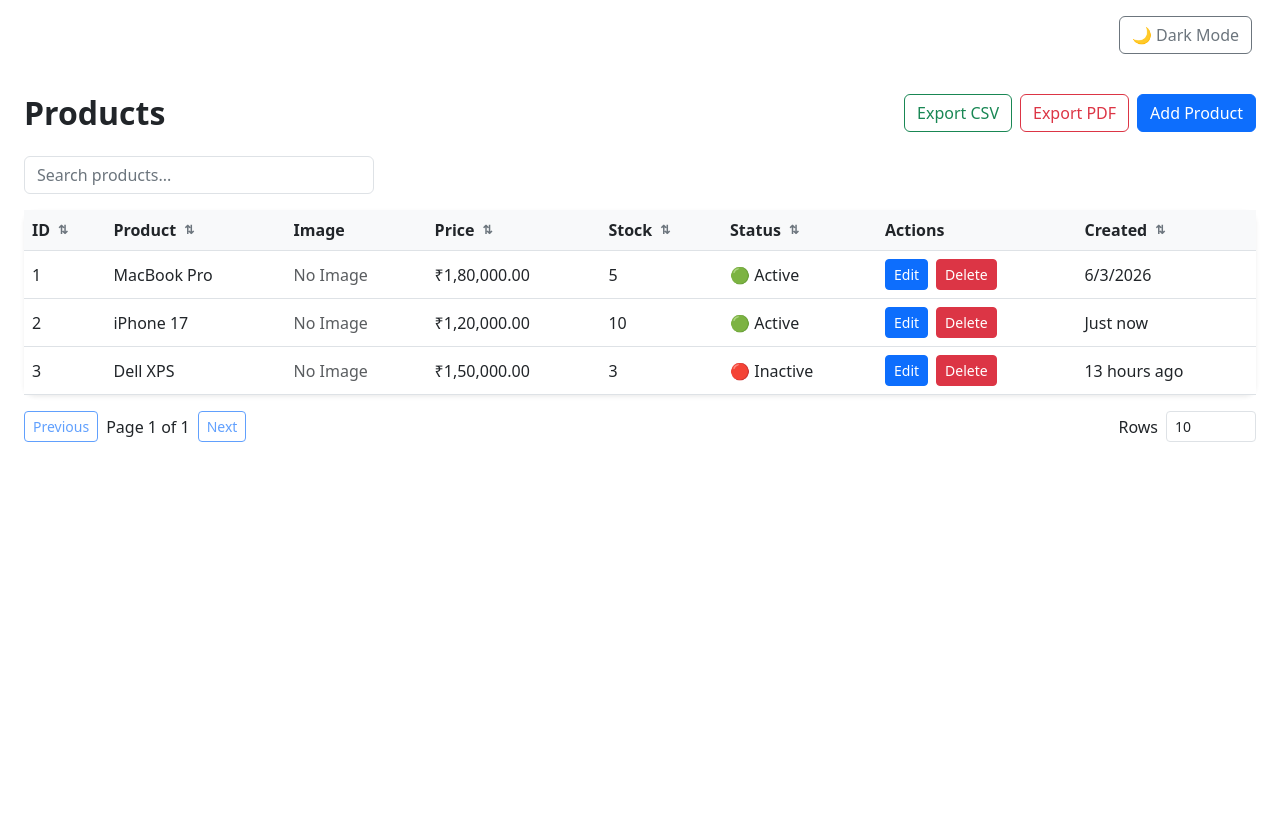
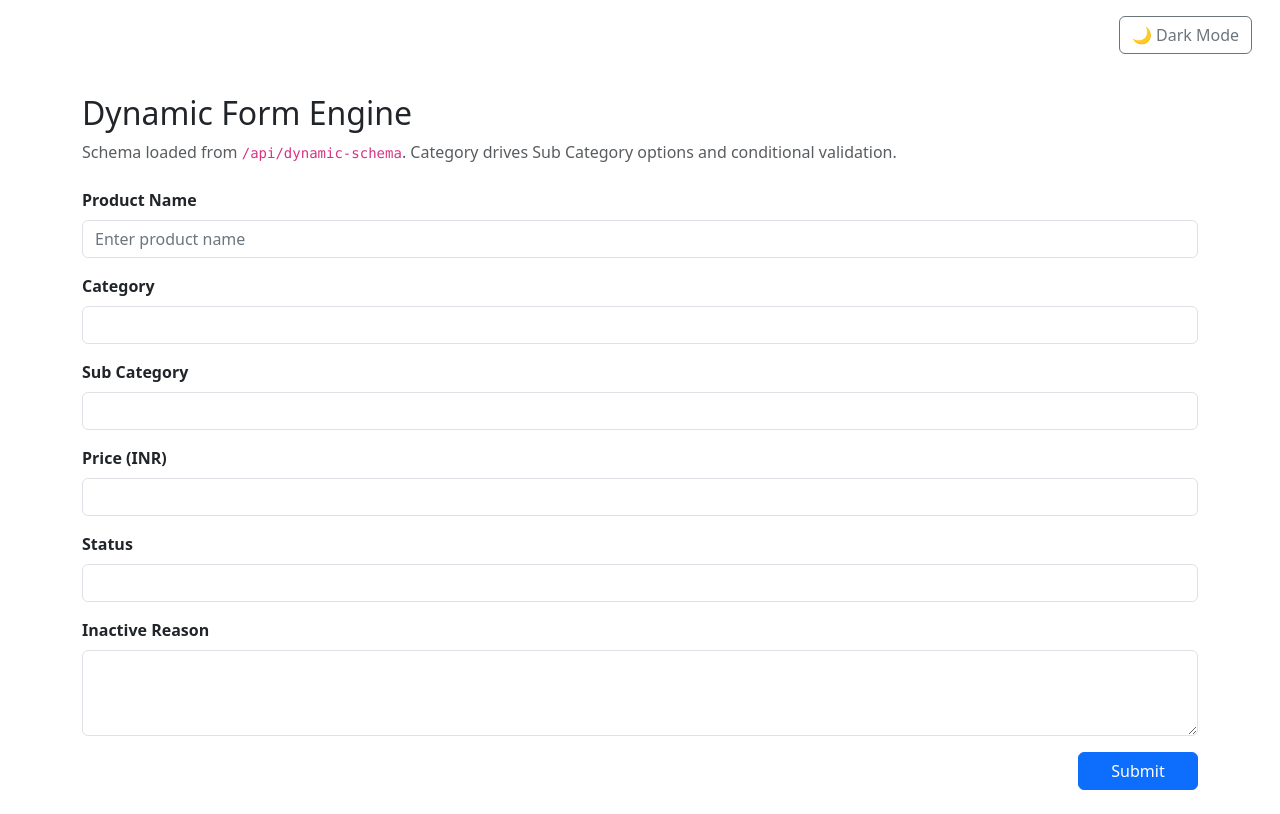
Before and after one commit to Tejash5772/myo-tech-assignment, an Angular app: page /dynamic-form in a window 1280 px wide. Before the commit this address led to /products. Built offline with nearby package versions, Linux system fonts and the light colour scheme; data requests are answered from the project's data file.

Commit message:
Added Dynamic form

```diff
--- a/db.json
+++ b/db.json
@@ -65,5 +65,98 @@
       "image": null,
       "createdAt": "2026-08-03"
     }
+  ],
+  "dynamic-schema": [
+    {
+      "key": "productName",
+      "control": "textbox",
+      "label": "Product Name",
+      "required": true,
+      "placeholder": "Enter product name"
+    },
+    {
+      "key": "category",
+      "control": "dropdown",
+      "label": "Category",
+      "api": "/api/categories",
+      "required": true
+    },
+    {
+      "key": "subCategory",
+      "control": "dropdown",
+      "label": "Sub Category",
+      "dependsOn": "category",
+      "required": false,
+      "dependentOptions": {
+        "1": [
+          {
+            "label": "Ultrabook",
+            "value": "Ultrabook"
+          },
+          {
+            "label": "Gaming Laptop",
+            "value": "Gaming Laptop"
+          }
+        ],
+        "2": [
+          {
+            "label": "Android",
+            "value": "Android"
+          },
+          {
+            "label": "iOS",
+            "value": "iOS"
+          }
+        ],
+        "3": [
+          {
+            "label": "Mouse",
+            "value": "Mouse"
+          },
+          {
+            "label": "Keyboard",
+            "value": "Keyboard"
+          }
+        ]
+      }
+    },
+    {
+      "key": "price",
+      "control": "number",
+      "label": "Price (INR)",
+      "required": true,
+      "min": 1
+    },
+    {
+      "key": "status",
+      "control": "dropdown",
+      "label": "Status",
+      "required": true,
+      "dependentOptions": {
+        "": [
+          {
+            "label": "Active",
+            "value": "Active"
+          },
+          {
+            "label": "Inactive",
+            "value": "Inactive"
+          }
+        ]
+      }
+    },
+    {
+      "key": "inactiveReason",
+      "control": "textarea",
+      "label": "Inactive Reason",
+      "requiredWhen": {
+        "field": "status",
+        "equals": "Inactive"
+      },
+      "hiddenWhen": {
+        "field": "status",
+        "equals": "Active"
+      }
+    }
   ]
 }
--- a/src/app/app.routes.ts
+++ b/src/app/app.routes.ts
@@ -2,6 +2,7 @@ import { Routes } from '@angular/router';
 import { categoriesResolver } from '../features/products/resolvers/categories.resolver';
 import { ProductList } from '../features/products/pages/product-list/product-list';
 import { dirtyCheckGuard } from '../core/guards/dirty-check.guard';
+import { DynamicFormDemo } from '../features/dynamic-form/pages/dynamic-form-demo/dynamic-form-demo';
 
 export const routes: Routes = [
 
@@ -9,6 +10,10 @@ export const routes: Routes = [
     path: '',
     redirectTo: 'products',
     pathMatch: 'full'
+  },
+  {
+    path: 'dynamic-form',
+    component: DynamicFormDemo
   },
   {
     path: 'products',
--- /dev/null
+++ b/src/core/services/dynamic-schema.service.ts
@@ -0,0 +1,66 @@
+import { Injectable, inject } from '@angular/core';
+import { HttpClient } from '@angular/common/http';
+import { Observable, map } from 'rxjs';
+import { Validators } from '@angular/forms';
+import { environment } from '../../environments/environment';
+import { DynamicField, DynamicSchemaField, DynamicSchemaControl } from '../models/dynamic-field';
+
+@Injectable({ providedIn: 'root' })
+export class DynamicSchemaService {
+  private readonly http = inject(HttpClient);
+
+  getSchema(): Observable<DynamicField[]> {
+    return this.http.get<DynamicSchemaField[]>(`${environment.apiUrl}/dynamic-schema`).pipe(
+      map(fields => fields.map(field => this.toDynamicField(field)))
+    );
+  }
+
+  private toDynamicField(field: DynamicSchemaField): DynamicField {
+    const validators = [];
+
+    if (field.required) {
+      validators.push(Validators.required);
+    }
+
+    if (field.min !== undefined) {
+      validators.push(Validators.min(field.min));
+    }
+
+    return {
+      type: this.mapControl(field.control),
+      name: field.key,
+      label: field.label,
+      placeholder: field.placeholder,
+      value: field.value,
+      validators,
+      optionsApi: field.api,
+      dependsOn: field.dependsOn,
+
+      // For dropdowns without dependsOn, e.g. Status
+      options: field.dependentOptions?.[''] ?? [],
+
+      // For dependent dropdowns, e.g. Sub Category
+      dependentOptions: field.dependentOptions,
+
+      hidden: field.hiddenWhen
+        ? value => value[field.hiddenWhen!.field] === field.hiddenWhen!.equals
+        : undefined,
+
+      requiredWhen: field.requiredWhen
+        ? value => value[field.requiredWhen!.field] === field.requiredWhen!.equals
+        : undefined
+    };
+  }
+
+  private mapControl(control: DynamicSchemaControl): DynamicField['type'] {
+    if (control === 'textbox') {
+      return 'text';
+    }
+
+    if (control === 'dropdown') {
+      return 'select';
+    }
+
+    return control;
+  }
+}
--- /dev/null
+++ b/src/features/dynamic-form/pages/dynamic-form-demo/dynamic-form-demo.html
@@ -0,0 +1,23 @@
+<section class="container py-4">
+  <div class="mb-4">
+    <h2>Dynamic Form Engine</h2>
+    <p class="text-muted mb-0">
+      Schema loaded from <code>/api/dynamic-schema</code>. Category drives Sub Category options and conditional validation.
+    </p>
+  </div>
+
+  @if (loading()) {
+    <div class="alert alert-info">Loading dynamic schema...</div>
+  } @else if (fields().length) {
+    <app-dynamic-form [fields]="fields()" (submitForm)="onSubmit($event)"></app-dynamic-form>
+  } @else {
+    <div class="alert alert-warning">Unable to load the dynamic schema. Start json-server and refresh.</div>
+  }
+
+  @if (submitted(); as value) {
+    <div class="mt-4">
+      <h5>Submitted value</h5>
+      <pre class="bg-light p-3 rounded">{{ value | json }}</pre>
+    </div>
+  }
+</section>
--- /dev/null
+++ b/src/features/dynamic-form/pages/dynamic-form-demo/dynamic-form-demo.scss
@@ -0,0 +1,3 @@
+pre {
+  white-space: pre-wrap;
+}
--- /dev/null
+++ b/src/features/dynamic-form/pages/dynamic-form-demo/dynamic-form-demo.ts
@@ -0,0 +1,34 @@
+import { Component, OnInit, inject, signal } from '@angular/core';
+import { DynamicForm } from '../../../../shared/components/dynamic-form/dynamic-form';
+import { DynamicField } from '../../../../core/models/dynamic-field';
+import { DynamicSchemaService } from '../../../../core/services/dynamic-schema.service';
+import { JsonPipe } from '@angular/common';
+
+@Component({
+  selector: 'app-dynamic-form-demo',
+  standalone: true,
+  imports: [DynamicForm, JsonPipe],
+  templateUrl: './dynamic-form-demo.html',
+  styleUrl: './dynamic-form-demo.scss'
+})
+export class DynamicFormDemo implements OnInit {
+  private readonly schemaService = inject(DynamicSchemaService);
+
+  readonly fields = signal<DynamicField[]>([]);
+  readonly submitted = signal<Record<string, unknown> | null>(null);
+  readonly loading = signal(true);
+
+  ngOnInit(): void {
+    this.schemaService.getSchema().subscribe({
+      next: fields => {
+        this.fields.set(fields);
+        this.loading.set(false);
+      },
+      error: () => this.loading.set(false)
+    });
+  }
+
+  onSubmit(value: Record<string, unknown>): void {
+    this.submitted.set(value);
+  }
+}
--- a/src/shared/components/dynamic-form/dynamic-form.ts
+++ b/src/shared/components/dynamic-form/dynamic-form.ts
@@ -3,35 +3,36 @@ import {
   EventEmitter,
   Input,
   OnChanges,
+  OnDestroy,
   Output,
   SimpleChanges,
   inject
 } from '@angular/core';
 
 import { CommonModule } from '@angular/common';
-
 import {
   FormBuilder,
   FormControl,
   FormGroup,
-  ReactiveFormsModule
+  ReactiveFormsModule,
+  Validators
 } from '@angular/forms';
-
-import { DynamicField } from '../../../core/models/dynamic-field';
+import { Subject, takeUntil } from 'rxjs';
+import { DynamicField, DynamicFieldOption } from '../../../core/models/dynamic-field';
+import { CategoryService } from '../../../features/categories/services/category';
 
 @Component({
   selector: 'app-dynamic-form',
   standalone: true,
-  imports: [
-    CommonModule,
-    ReactiveFormsModule
-  ],
+  imports: [CommonModule, ReactiveFormsModule],
   templateUrl: './dynamic-form.html',
   styleUrl: './dynamic-form.scss'
 })
-export class DynamicForm implements OnChanges {
-
+export class DynamicForm implements OnChanges, OnDestroy {
   private readonly fb = inject(FormBuilder);
+  private readonly categoryService = inject(CategoryService);
+  private readonly destroy$ = new Subject<void>();
+  private readonly dependencyDestroy$ = new Subject<void>();
 
   @Input({ required: true })
   fields: DynamicField[] = [];
@@ -45,56 +46,125 @@ export class DynamicForm implements OnChanges {
   form: FormGroup = this.fb.group({});
 
   ngOnChanges(changes: SimpleChanges): void {
-
     if (changes['fields']) {
-
+      this.dependencyDestroy$.next();
       this.buildForm();
-
+      this.loadApiOptions();
+      this.setupDependencies();
     }
 
     if (changes['value'] && this.value) {
-
-      this.form.patchValue(this.value);
-
+      this.form.patchValue(this.value, { emitEvent: false });
+      this.refreshDependentFields(this.form.getRawValue());
     }
-
   }
 
   private buildForm(): void {
-
     const controls: Record<string, FormControl> = {};
 
     this.fields.forEach(field => {
-
       controls[field.name] = new FormControl(
-
         {
           value: field.value ?? null,
           disabled: field.disabled ?? false
         },
-
         field.validators ?? []
-
       );
-
     });
 
     this.form = this.fb.group(controls);
+  }
 
+  private setupDependencies(): void {
+    this.fields
+      .filter(field => field.dependsOn)
+      .forEach(field => {
+        const parent = this.form.get(field.dependsOn!);
+        if (!parent) {
+          return;
+        }
+
+        parent.valueChanges
+          .pipe(takeUntil(this.destroy$), takeUntil(this.dependencyDestroy$))
+          .subscribe(() => this.refreshDependentFields(this.form.getRawValue()));
+      });
+
+    this.form.valueChanges
+      .pipe(takeUntil(this.destroy$), takeUntil(this.dependencyDestroy$))
+      .subscribe(value => this.refreshConditionalValidation(value));
+
+    this.refreshDependentFields(this.form.getRawValue());
+    this.refreshConditionalValidation(this.form.getRawValue());
+  }
+
+  private loadApiOptions(): void {
+    this.fields
+      .filter(field => field.optionsApi === '/api/categories')
+      .forEach(field => {
+        this.categoryService.getAll()
+          .pipe(takeUntil(this.destroy$), takeUntil(this.dependencyDestroy$))
+          .subscribe(categories => {
+            field.options = categories.map(category => ({
+              label: category.name,
+              value: category.id
+            }));
+          });
+      });
+  }
+
+  private refreshDependentFields(value: Record<string, unknown>): void {
+    this.fields
+      .filter(field => field.dependsOn)
+      .forEach(field => {
+        const control = this.form.get(field.name);
+        if (!control) {
+          return;
+        }
+
+        const parentValue = String(value[field.dependsOn!] ?? '');
+        const options = field.dependentOptions?.[parentValue] ?? [];
+
+        control.setValue(null, { emitEvent: false });
+        this.setOptions(field, options);
+      });
+  }
+
+  private setOptions(field: DynamicField, options: DynamicFieldOption[]): void {
+    field.options = options;
+  }
+
+  private refreshConditionalValidation(value: Record<string, unknown>): void {
+    this.fields.forEach(field => {
+      const control = this.form.get(field.name);
+      if (!control) {
+        return;
+      }
+
+      const shouldBeRequired = field.requiredWhen?.(value) ?? false;
+      const validators = [...(field.validators ?? [])].filter(validator => validator !== Validators.required);
+
+      if (shouldBeRequired) {
+        validators.push(Validators.required);
+      }
+
+      control.setValidators(validators);
+      control.updateValueAndValidity({ emitEvent: false });
+    });
   }
 
   submit(): void {
-
     if (this.form.invalid) {
-
       this.form.markAllAsTouched();
-
       return;
-
     }
 
     this.submitForm.emit(this.form.getRawValue());
-
   }
 
+  ngOnDestroy(): void {
+    this.dependencyDestroy$.next();
+    this.dependencyDestroy$.complete();
+    this.destroy$.next();
+    this.destroy$.complete();
+  }
 }
```
Also changed, not shown: src/core/models/dynamic-field.ts (+27 -0 lines).
